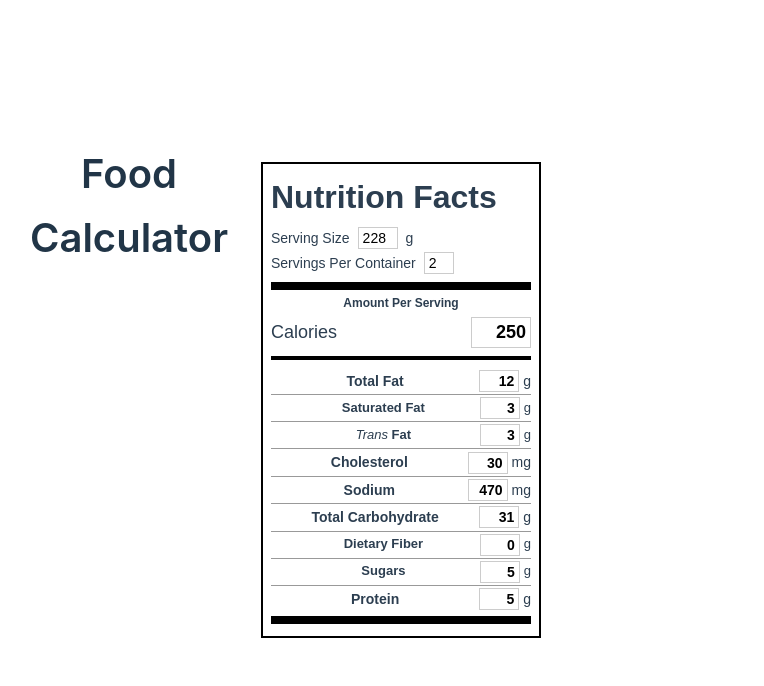
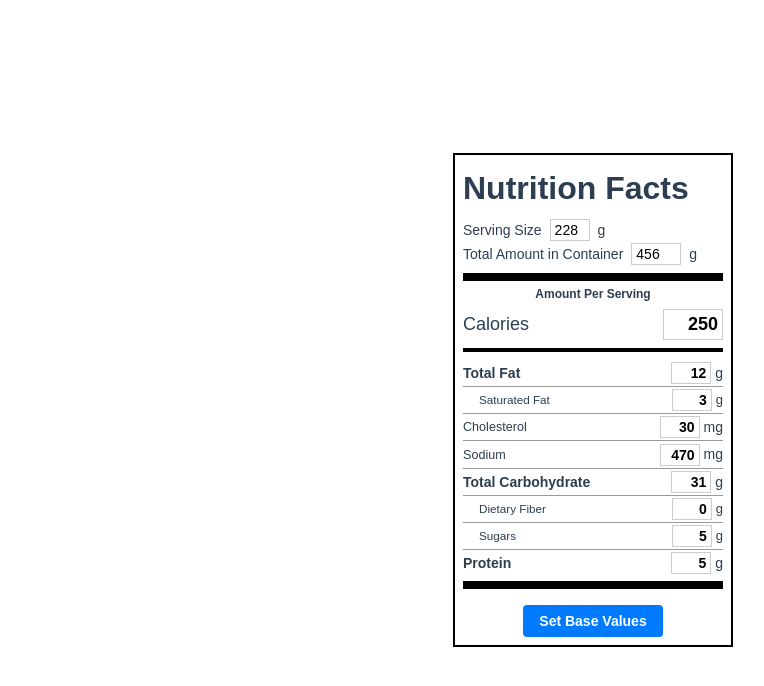
Before and after one commit to neryams/food-calc, a Vue app: page / in a window 1280 px wide. Shown: the top 686 px of the page, without its empty margins (47-811 px from the left). Built offline with nearby package versions, Linux system fonts and the light colour scheme.

Commit message:
implement values calculator

```diff
--- a/src/App.vue
+++ b/src/App.vue
@@ -3,10 +3,7 @@ import NutritionFacts from './components/NutritionFacts.vue'
 </script>
 
 <template>
-  <div id="app">
-    <h1>Food Calculator</h1>
     <NutritionFacts />
-  </div>
 </template>
 
 <style>
--- a/src/assets/main.css
+++ b/src/assets/main.css
@@ -28,8 +28,6 @@ a,
   }
 
   #app {
-    display: grid;
-    grid-template-columns: 1fr 1fr;
     padding: 0 2rem;
   }
 }
--- a/src/components/NutritionFacts.vue
+++ b/src/components/NutritionFacts.vue
@@ -5,12 +5,13 @@
     <div class="serving-info">
       <div class="serving-size">
         <span>Serving Size</span>
-        <input v-model="servingSize" type="text" placeholder="228" />
+        <input v-model="servingSize" type="text" placeholder="228" :readonly="baseValuesSet" />
         <span>g</span>
       </div>
       <div class="servings-per-container">
-        <span>Servings Per Container</span>
-        <input v-model="servingsPerContainer" type="text" placeholder="2" />
+        <span>Total Amount in Container</span>
+        <input v-model="servingsPerContainer" type="text" placeholder="456" :readonly="baseValuesSet" />
+        <span>g</span>
       </div>
     </div>
 
@@ -20,7 +21,7 @@
       <div class="amount-per-serving">Amount Per Serving</div>
       <div class="calories-row">
         <span class="calories-label">Calories</span>
-        <input v-model="calories" type="text" placeholder="250" class="calories-input" />
+        <input v-model="calories" type="text" placeholder="250" class="calories-input" :readonly="baseValuesSet" />
       </div>
     </div>
 
@@ -30,29 +31,21 @@
       <div class="nutrient-row">
         <span class="nutrient-label">Total Fat</span>
         <div class="nutrient-amount">
-          <input v-model="totalFat" type="text" placeholder="12" />
+          <input v-model="totalFat" type="text" placeholder="12" @input="recalculateValues" />
           <span>g</span>
         </div>
       </div>
 
       <div class="nutrient-row sub-nutrient">
-        <span class="nutrient-label">Saturated Fat</span>
+        <span class="nutrient-label sub-label">Saturated Fat</span>
         <div class="nutrient-amount">
           <input v-model="saturatedFat" type="text" placeholder="3" />
           <span>g</span>
         </div>
       </div>
 
-      <div class="nutrient-row sub-nutrient">
-        <span class="nutrient-label"><em>Trans</em> Fat</span>
-        <div class="nutrient-amount">
-          <input v-model="transFat" type="text" placeholder="3" />
-          <span>g</span>
-        </div>
-      </div>
-
       <div class="nutrient-row">
-        <span class="nutrient-label">Cholesterol</span>
+        <span class="nutrient-label sub-label">Cholesterol</span>
         <div class="nutrient-amount">
           <input v-model="cholesterol" type="text" placeholder="30" />
           <span>mg</span>
@@ -60,7 +53,7 @@
       </div>
 
       <div class="nutrient-row">
-        <span class="nutrient-label">Sodium</span>
+        <span class="nutrient-label sub-label">Sodium</span>
         <div class="nutrient-amount">
           <input v-model="sodium" type="text" placeholder="470" />
           <span>mg</span>
@@ -70,13 +63,13 @@
       <div class="nutrient-row">
         <span class="nutrient-label">Total Carbohydrate</span>
         <div class="nutrient-amount">
-          <input v-model="totalCarbs" type="text" placeholder="31" />
+          <input v-model="totalCarbs" type="text" placeholder="31" @input="recalculateValues" />
           <span>g</span>
         </div>
       </div>
 
       <div class="nutrient-row sub-nutrient">
-        <span class="nutrient-label">Dietary Fiber</span>
+        <span class="nutrient-label sub-label">Dietary Fiber</span>
         <div class="nutrient-amount">
           <input v-model="dietaryFiber" type="text" placeholder="0" />
           <span>g</span>
@@ -84,7 +77,7 @@
       </div>
 
       <div class="nutrient-row sub-nutrient">
-        <span class="nutrient-label">Sugars</span>
+        <span class="nutrient-label sub-label">Sugars</span>
         <div class="nutrient-amount">
           <input v-model="sugars" type="text" placeholder="5" />
           <span>g</span>
@@ -94,13 +87,22 @@
       <div class="nutrient-row">
         <span class="nutrient-label">Protein</span>
         <div class="nutrient-amount">
-          <input v-model="protein" type="text" placeholder="5" />
+          <input v-model="protein" type="text" placeholder="5" @input="recalculateValues" />
           <span>g</span>
         </div>
       </div>
     </div>
 
     <div class="thick-line"></div>
+
+    <div class="controls">
+      <button v-if="!baseValuesSet" @click="setBaseValues" class="set-base-btn">
+        Set Base Values
+      </button>
+      <button v-if="baseValuesSet" @click="resetValues" class="reset-btn">
+        Reset
+      </button>
+    </div>
   </div>
 </template>
 
@@ -109,17 +111,74 @@ import { ref } from 'vue'
 
 // Reactive data for all nutrition inputs
 const servingSize = ref('228')
-const servingsPerContainer = ref('2')
+const servingsPerContainer = ref('456')
 const calories = ref('250')
 const totalFat = ref('12')
 const saturatedFat = ref('3')
-const transFat = ref('3')
 const cholesterol = ref('30')
 const sodium = ref('470')
 const totalCarbs = ref('31')
 const dietaryFiber = ref('0')
 const sugars = ref('5')
 const protein = ref('5')
+
+// Base values and calculation state
+const baseValuesSet = ref(false)
+const baseValues = ref({
+  servingSize: 0,
+  servingsPerContainer: 0,
+  calories: 0,
+  totalFat: 0,
+  totalCarbs: 0,
+  protein: 0
+})
+
+// Set base values and lock readonly fields
+function setBaseValues() {
+  baseValues.value = {
+    servingSize: parseFloat(servingSize.value) || 0,
+    servingsPerContainer: parseFloat(servingsPerContainer.value) || 0,
+    calories: parseFloat(calories.value) || 0,
+    totalFat: parseFloat(totalFat.value) || 0,
+    totalCarbs: parseFloat(totalCarbs.value) || 0,
+    protein: parseFloat(protein.value) || 0
+  }
+  baseValuesSet.value = true
+}
+
+// Reset to original state
+function resetValues() {
+  baseValuesSet.value = false
+  // Restore original placeholder values
+  servingSize.value = '228'
+  servingsPerContainer.value = '456'
+  calories.value = '250'
+  totalFat.value = '12'
+  totalCarbs.value = '31'
+  protein.value = '5'
+}
+
+// Recalculate serving size and calories based on nutrient changes
+function recalculateValues() {
+  if (!baseValuesSet.value) return
+
+  const currentFat = parseFloat(totalFat.value) || 0
+  const currentCarbs = parseFloat(totalCarbs.value) || 0
+  const currentProtein = parseFloat(protein.value) || 0
+
+  // Calculate differences from base values
+  const fatDiff = currentFat - baseValues.value.totalFat
+  const carbsDiff = currentCarbs - baseValues.value.totalCarbs
+  const proteinDiff = currentProtein - baseValues.value.protein
+
+  // Update serving size (base + mass differences)
+  const newServingSize = baseValues.value.servingSize + fatDiff + carbsDiff + proteinDiff
+  servingSize.value = newServingSize.toString()
+
+  // Update calories using: base + (fat × 9) + (carbs × 4) + (protein × 4)
+  const newCalories = baseValues.value.calories + (fatDiff * 9) + (carbsDiff * 4) + (proteinDiff * 4)
+  calories.value = Math.round(newCalories).toString()
+}
 </script>
 
 <style scoped>
@@ -165,7 +224,7 @@ const protein = ref('5')
 }
 
 .servings-per-container input {
-  width: 30px;
+  width: 50px;
   border: 1px solid #ccc;
   padding: 2px 4px;
   font-size: 14px;
@@ -234,6 +293,11 @@ const protein = ref('5')
 .nutrient-label {
   font-weight: bold;
   flex: 1;
+  text-align: left;
+}
+.nutrient-label.sub-label {
+  font-weight: normal;
+  font-size: 90%;
 }
 
 .nutrient-amount {
@@ -241,6 +305,8 @@ const protein = ref('5')
   align-items: center;
   gap: 4px;
   font-weight: bold;
+  width: 30%;
+  justify-content: right;
 }
 
 .nutrient-amount input {
@@ -261,4 +327,38 @@ input::placeholder {
   color: #999;
   font-weight: normal;
 }
+
+input:read-only {
+  background-color: #f5f5f5;
+  color: #666;
+  cursor: not-allowed;
+}
+
+.controls {
+  margin-top: 16px;
+  text-align: center;
+}
+
+.set-base-btn, .reset-btn {
+  background-color: #007bff;
+  color: white;
+  border: none;
+  padding: 8px 16px;
+  font-size: 14px;
+  border-radius: 4px;
+  cursor: pointer;
+  font-weight: bold;
+}
+
+.set-base-btn:hover, .reset-btn:hover {
+  background-color: #0056b3;
+}
+
+.reset-btn {
+  background-color: #6c757d;
+}
+
+.reset-btn:hover {
+  background-color: #545b62;
+}
 </style>
```
